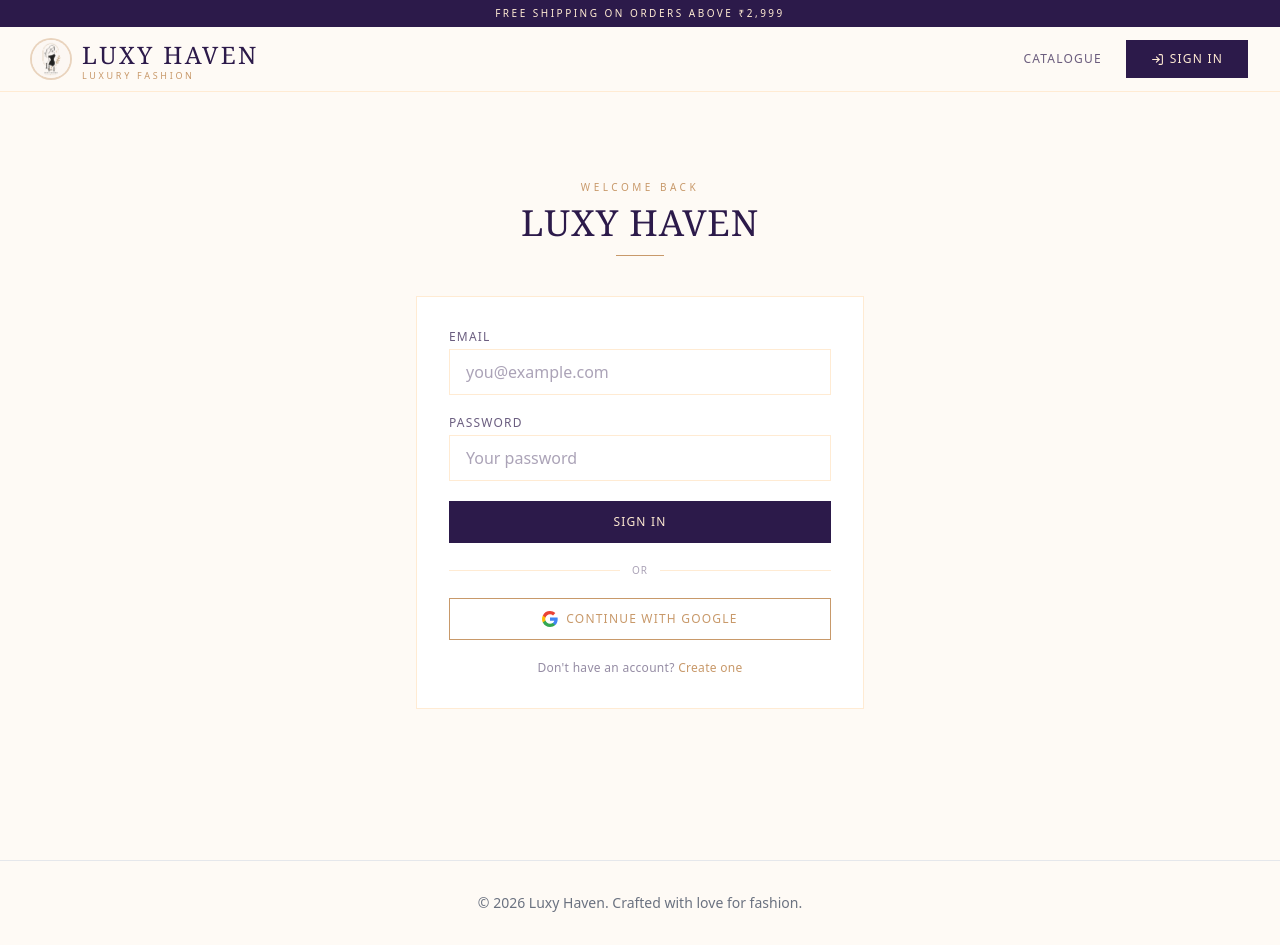
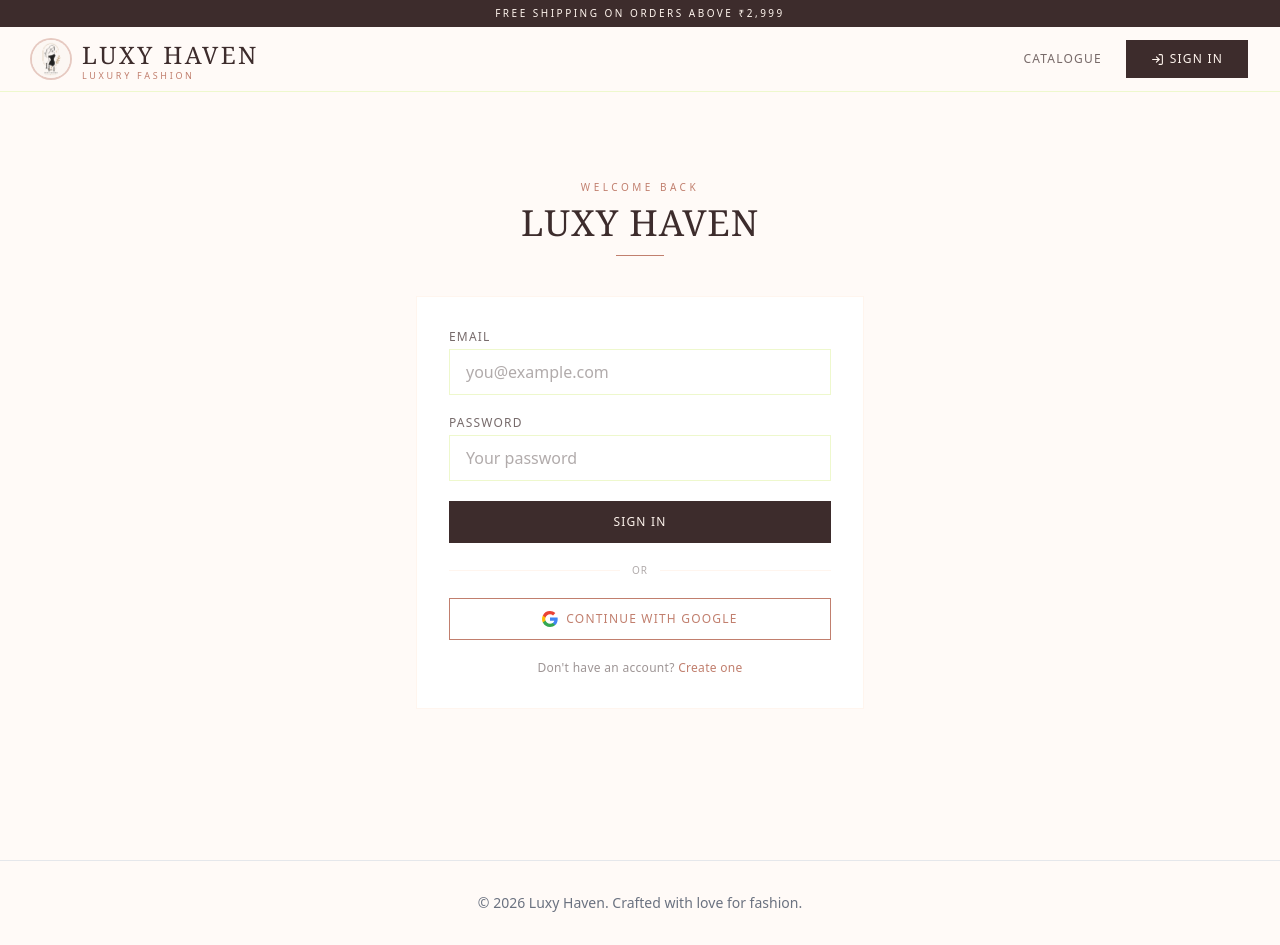
Before and after one commit to jramya0910-hub/VESTIQUE, a Next.js app in the folder ramya/: page /login in a window 1280 px wide. Built offline with nearby package versions, Linux system fonts and the light colour scheme; no server answers.

Commit message:
feat: retheme to ColorHunt FF9D9D/FFC5AA/EEF8CD/BBF1D2 palette

```diff
--- a/ramya/src/app/globals.css
+++ b/ramya/src/app/globals.css
@@ -6,25 +6,26 @@
 
 @layer base {
   :root {
-    --color-blush:     #FFB6A6;
-    --color-cream:     #FFEBD3;
-    --color-sage:      #9BCEC1;
-    --color-steel:     #67A2C5;
-    --color-gold:      #C8996A;
-    --color-royal:     #2C1A4A;
-    --color-deep-navy: #1A2340;
-    --background: #FFEBD3;
-    --foreground: #2C1A4A;
+    --color-blush:     #FF9D9D;
+    --color-peach:     #FFC5AA;
+    --color-lime:      #EEF8CD;
+    --color-mint:      #BBF1D2;
+    --color-gold:      #C17F6E;
+    --color-cream:     #FFF5EE;
+    --color-royal:     #3D2C2C;
+    --color-deep-navy: #2A1F1F;
+    --background: #FFF5EE;
+    --foreground: #3D2C2C;
   }
 
   html {
-    background-color: #FEFAF5;
+    background-color: #FFFAF7;
   }
 
   body {
     font-family: 'Jost', system-ui, sans-serif;
-    color: #2C1A4A;
-    background-color: #FEFAF5;
+    color: #3D2C2C;
+    background-color: #FFFAF7;
   }
 
   h1, h2, h3, h4 {
@@ -34,37 +35,44 @@
 }
 
 @layer components {
+  /* Primary button — deep mocha bg, cream text */
   .btn-primary {
     @apply bg-royal text-cream px-6 py-2.5 rounded-none font-medium tracking-widest uppercase text-xs
            hover:bg-deep-navy transition-colors disabled:opacity-50 disabled:cursor-not-allowed
            border border-royal hover:border-deep-navy;
   }
+
+  /* Secondary button — gold border, gold text */
   .btn-secondary {
     @apply border border-gold text-gold px-6 py-2.5 rounded-none font-medium tracking-widest uppercase text-xs
            hover:bg-gold hover:text-cream transition-colors;
   }
+
+  /* Card — cream surface, lime border, hover blush border */
   .card {
-    @apply bg-white rounded-none border border-cream overflow-hidden hover:shadow-lg
-           hover:border-blush transition-all duration-300;
+    @apply bg-cream rounded-none border border-lime overflow-hidden hover:shadow-md
+           hover:border-peach transition-all duration-300;
   }
+
+  /* Input — cream bg, lime border, gold focus */
   .input {
-    @apply w-full border border-cream bg-white rounded-none px-4 py-2.5
+    @apply w-full border border-lime bg-white rounded-none px-4 py-2.5
            focus:outline-none focus:ring-1 focus:ring-gold focus:border-gold
            transition text-royal placeholder:text-royal/40;
   }
+
   .label {
     @apply block text-xs font-medium tracking-widest uppercase text-royal/70 mb-1;
   }
+
   .badge {
     @apply inline-flex items-center px-3 py-0.5 rounded-none text-xs font-medium tracking-widest uppercase;
   }
 
-  /* Luxury divider */
   .divider-gold {
     @apply border-t border-gold/30 my-6;
   }
 
-  /* Section heading */
   .heading-royal {
     @apply font-serif text-3xl md:text-4xl text-royal tracking-wide;
   }
--- a/ramya/src/app/layout.tsx
+++ b/ramya/src/app/layout.tsx
@@ -13,7 +13,7 @@ export const metadata: Metadata = {
 export default function RootLayout({ children }: { children: React.ReactNode }) {
   return (
     <html lang="en">
-      <body className="min-h-screen bg-[#FEFAF5] text-royal antialiased">
+      <body className="min-h-screen bg-[#FFFAF7] text-royal antialiased">
         <AuthProvider>
           <Navbar />
           <main className="max-w-7xl mx-auto px-4 sm:px-6 lg:px-8 py-8">
--- a/ramya/src/app/orders/page.tsx
+++ b/ramya/src/app/orders/page.tsx
@@ -82,7 +82,7 @@ export default function OrdersPage() {
               </div>
 
               {expanded.has(order.id) && order.order_items && (
-                <div className="border-t border-cream px-5 py-4 bg-[#FEFAF5]">
+                <div className="border-t border-lime px-5 py-4 bg-[#FFFAF7]">
                   <table className="w-full text-xs">
                     <thead>
                       <tr className="text-left text-[10px] tracking-widest uppercase text-royal/40">
--- a/ramya/src/app/page.tsx
+++ b/ramya/src/app/page.tsx
@@ -83,9 +83,9 @@ export default function HomePage() {
     <div>
       {/* Hero */}
       <div className="relative bg-royal rounded-none p-10 md:p-16 mb-12 text-center overflow-hidden">
-        {/* decorative blush glow */}
+        {/* decorative glows */}
         <div className="absolute -top-10 -right-10 w-64 h-64 rounded-full bg-blush/20 blur-3xl pointer-events-none" />
-        <div className="absolute -bottom-10 -left-10 w-64 h-64 rounded-full bg-steel/20 blur-3xl pointer-events-none" />
+        <div className="absolute -bottom-10 -left-10 w-64 h-64 rounded-full bg-mint/20 blur-3xl pointer-events-none" />
 
         <p className="text-[10px] tracking-[0.35em] uppercase text-gold mb-4 font-light">
           — Curated Luxury —
--- a/ramya/src/components/Navbar.tsx
+++ b/ramya/src/components/Navbar.tsx
@@ -11,7 +11,7 @@ export default function Navbar() {
   const [menuOpen, setMenuOpen] = useState(false)
 
   return (
-    <nav className="sticky top-0 z-50 bg-[#FEFAF5] border-b border-cream">
+    <nav className="sticky top-0 z-50 bg-[#FFFAF7] border-b border-lime">
       {/* Top luxury bar */}
       <div className="bg-royal text-cream text-center text-[10px] tracking-[0.25em] uppercase py-1.5 font-light">
         Free shipping on orders above ₹2,999
@@ -87,7 +87,7 @@ export default function Navbar() {
 
       {/* Mobile menu */}
       {menuOpen && (
-        <div className="md:hidden border-t border-cream bg-[#FEFAF5] px-6 py-5 flex flex-col gap-4">
+        <div className="md:hidden border-t border-lime bg-[#FFFAF7] px-6 py-5 flex flex-col gap-4">
           <Link href="/" onClick={() => setMenuOpen(false)} className="text-xs tracking-widest uppercase text-royal/70">Catalogue</Link>
           {user && (
             <>
--- a/ramya/tailwind.config.ts
+++ b/ramya/tailwind.config.ts
@@ -11,13 +11,16 @@ const config: Config = {
       colors: {
         background: "var(--background)",
         foreground: "var(--foreground)",
-        blush:   "#FFB6A6",
-        cream:   "#FFEBD3",
-        sage:    "#9BCEC1",
-        steel:   "#67A2C5",
-        gold:    "#C8996A",
-        "deep-navy": "#1A2340",
-        "royal":     "#2C1A4A",
+        blush:      "#FF9D9D",   // coral rose  — accents, hearts, errors
+        peach:      "#FFC5AA",   // soft peach  — hover states, warm accents
+        lime:       "#EEF8CD",   // pale lime   — light backgrounds, borders
+        mint:       "#BBF1D2",   // mint green  — success, confirmed, delivered
+        gold:       "#C17F6E",   // muted terra — prices, dividers, icons
+        cream:      "#FFF5EE",   // off-white   — card bg, surfaces
+        royal:      "#3D2C2C",   // deep mocha  — primary text, headings
+        "deep-navy":"#2A1F1F",   // darker mocha— button hover
+        sage:       "#BBF1D2",   // alias → mint (orders delivered)
+        steel:      "#FFC5AA",   // alias → peach (orders shipped)
       },
       fontFamily: {
         serif: ["Georgia", "Cambria", "Times New Roman", "serif"],
```
